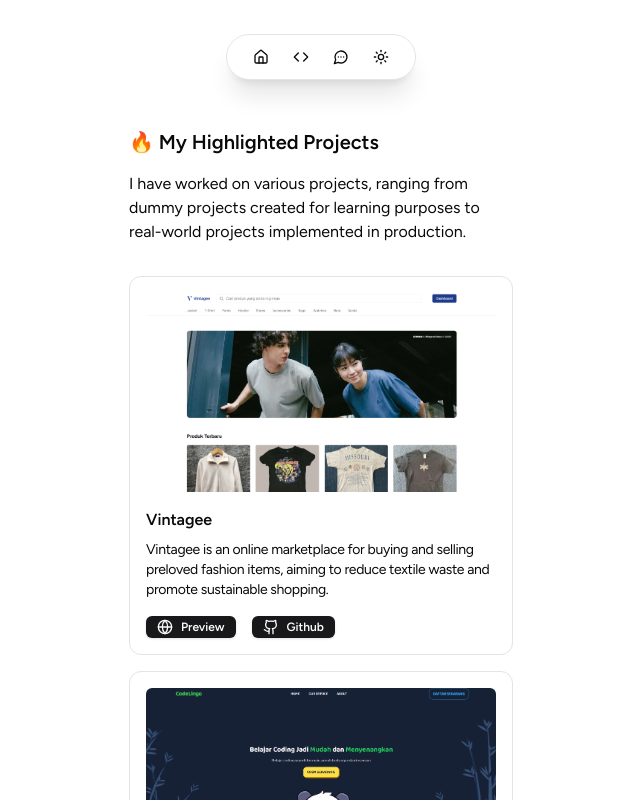
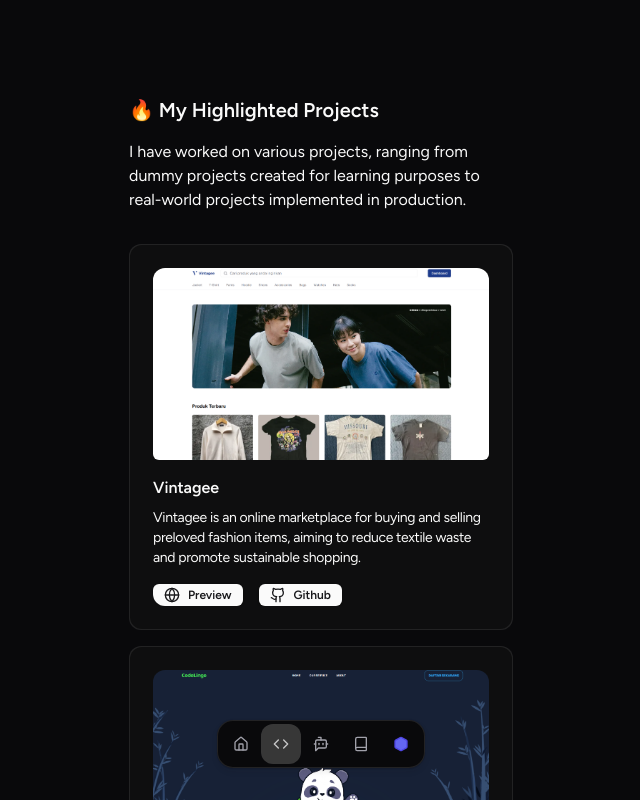
Before and after one commit to Brilliahib/portfolio-v2, a Next.js app: page /project in a window 1280 px wide. Shown: the top 800 px of the page, without its empty margins (319-959 px from the left). Built offline with nearby package versions, Linux system fonts and the light colour scheme.

Commit message:
feat: card with animation and change some layout with high animations

```diff
--- a/package.json
+++ b/package.json
@@ -17,12 +17,14 @@
     "@tanstack/react-query": "^5.62.8",
     "class-variance-authority": "^0.7.1",
     "clsx": "^2.1.1",
+    "framer-motion": "^12.4.11",
     "lucide-react": "^0.468.0",
     "next": "15.1.0",
     "next-themes": "^0.4.4",
     "nextjs-toploader": "^3.7.15",
     "react": "^18.3.1",
     "react-dom": "^18.3.1",
+    "react-github-calendar": "^4.5.6",
     "tailwind-merge": "^2.5.5",
     "tailwindcss-animate": "^1.0.7"
   },
--- a/src/app/globals.css
+++ b/src/app/globals.css
@@ -78,3 +78,26 @@ body {
     @apply bg-background text-foreground;
   }
 }
+
+@layer components {
+  .anim {
+    @apply transition-all duration-300 ease-in-out;
+  }
+
+  .anim-slow {
+    @apply transition-all duration-500 ease-in-out;
+  }
+
+  .anim-fast {
+    @apply transition-all duration-200 ease-in-out;
+  }
+
+  .nav-shadow {
+    box-shadow:
+      inset 0 0 0.5px 1px hsla(0, 0%, 100%, 0.1),
+      0 0 0 1px hsla(230, 13%, 9%, 0.075),
+      0 0.3px 0.4px hsla(230, 13%, 9%, 0.02),
+      0 0.9px 1.5px hsla(230, 13%, 9%, 0.045),
+      0 3.5px 6px hsla(230, 13%, 9%, 0.09);
+  }
+}
--- a/src/app/layout.tsx
+++ b/src/app/layout.tsx
@@ -2,11 +2,11 @@ import type { Metadata } from "next";
 import { Geist, Geist_Mono, Figtree } from "next/font/google";
 import "./globals.css";
 import { ThemeProvider } from "@/components/theme-provider";
-import Navbar from "@/components/atoms/navbar/Navbar";
 import { TooltipProvider } from "@/components/ui/tooltip";
 import Footer from "@/components/organisms/footer/Footer";
 import NextTopLoader from "nextjs-toploader";
 import GlobalProvider from "@/components/organisms/GlobalProvider";
+import Navbar from "@/components/atoms/navbar/Navbar";
 
 const geistSans = Geist({
   variable: "--font-geist-sans",
@@ -61,17 +61,17 @@ export default function RootLayout({
         <main className="font">
           <ThemeProvider
             attribute="class"
-            defaultTheme="system"
+            defaultTheme="dark"
             enableSystem
             disableTransitionOnChange
           >
             <GlobalProvider>
               <TooltipProvider>
                 <NextTopLoader />
-                <Navbar />
-                <main className="flex w-full justify-center px-5 pb-12 pt-32 sm:px-0">
+                <main className="flex w-full justify-center px-5 pb-12 pt-24 sm:px-0">
                   <div className="w-full max-w-sm">
                     {children}
+                    <Navbar />
                     <Footer />
                   </div>
                 </main>
--- a/src/components/atoms/navbar/Navbar.tsx
+++ b/src/components/atoms/navbar/Navbar.tsx
@@ -1,56 +1,106 @@
+"use client";
+
+import { easeInOut, motion } from "framer-motion";
+
+import { useEffect, useState } from "react";
+
+import { useTheme } from "next-themes";
 import Link from "next/link";
-import {
-  House,
-  Code,
-  User,
-  BriefcaseBusiness,
-  Bot,
-  MessageCircleMore,
-} from "lucide-react";
-import { ThemeToggler } from "@/components/theme-toggler";
-import {
-  Tooltip,
-  TooltipContent,
-  TooltipTrigger,
-} from "@/components/ui/tooltip";
-import { Button } from "@/components/ui/button";
+import { usePathname } from "next/navigation";
+import { navItems } from "@/data/data";
 
-const nav = [
-  { icon: <House />, name: "Home", href: "/" },
-  { icon: <Code />, name: "Project", href: "/project" },
-  { icon: <MessageCircleMore />, name: "Guestbook", href: "/soon" },
-];
+const Navbar = () => {
+  const pathname = usePathname();
+  const { theme, setTheme } = useTheme();
 
-export default function Navbar() {
+  const [activeTab, setActiveTab] = useState<number | null>(
+    navItems.find((item) => item.href === pathname)?.id || null,
+  );
+
+  useEffect(() => {
+    setActiveTab(navItems.find((item) => item.href === pathname)?.id || null);
+  }, [pathname]);
+
+  const duration = 0.4;
+
+  const dockVariants = {
+    open: {
+      width: "fit-content",
+      opacity: 1,
+      transition: {
+        easeInOut,
+        duration,
+      },
+    },
+    closed: {
+      width: 0,
+      opacity: 0,
+      transition: {
+        easeInOut,
+        duration,
+      },
+    },
+  };
+
+  const initialX = activeTab !== null ? (activeTab - 1) * 40 : 0;
+
   return (
-    <div className="fixed z-30 flex h-20 w-full items-end justify-center">
-      <div className="absolute top-0 z-40 h-20 w-full bg-gradient-to-b from-white to-transparent dark:from-zinc-950"></div>
-      <div className="z-50 flex items-center gap-x-1 rounded-full border bg-white p-1 px-4 shadow-xl dark:bg-zinc-950">
-        {nav.map((item, i) => (
-          <Tooltip delayDuration={100} key={i}>
-            <TooltipTrigger asChild>
-              <Link href={item.href || "#"}>
-                <Button className="rounded-full" variant="ghost" size="icon">
-                  {item.icon}
-                </Button>
-              </Link>
-            </TooltipTrigger>
-            <TooltipContent>
-              <p>{item.name}</p>
-            </TooltipContent>
-          </Tooltip>
-        ))}
-        <Tooltip delayDuration={100}>
-          <TooltipTrigger asChild>
-            <Button className="rounded-full" variant="ghost" size="icon">
-              <ThemeToggler />
-            </Button>
-          </TooltipTrigger>
-          <TooltipContent>
-            <p>Theme</p>
-          </TooltipContent>
-        </Tooltip>
+    <motion.div
+      variants={dockVariants}
+      initial="closed"
+      animate="open"
+      className="nav-shadow fixed inset-x-0 bottom-8 z-50 mx-auto rounded-2xl bg-popover p-1"
+    >
+      <div className="relative flex items-center">
+        {activeTab !== null && (
+          <motion.span
+            className="absolute bottom-0 top-0 z-[99] w-10 rounded-[12px] bg-primary/40 mix-blend-difference outline-none ring-0 dark:bg-primary/20"
+            initial={{ translateX: initialX, opacity: 0, scale: 0 }}
+            animate={{ translateX: (activeTab - 1) * 40, opacity: 1, scale: 1 }}
+            transition={{ type: "spring", bounce: 0.2, duration: 0.6 }}
+          />
+        )}
+        {navItems.map((item) =>
+          item.href ? (
+            <Link
+              key={item.id}
+              href={item.href}
+              scroll={true}
+              onClick={() => setActiveTab(item.id)}
+              className={`${
+                activeTab === item.id
+                  ? "text-foreground"
+                  : "text-muted-foreground"
+              } group/dock relative h-10 w-10 p-3 text-sm transition-all duration-300 ease-in-out focus-visible:outline-none`}
+              style={{
+                WebkitTapHighlightColor: "transparent",
+              }}
+              aria-label={item.label}
+            >
+              {item.icon}
+              <span className="pointer-events-none absolute -top-8 left-1/2 hidden -translate-x-1/2 -translate-y-2 scale-75 rounded-md border bg-popover p-1 px-1.5 text-[10px] font-medium leading-none text-foreground opacity-0 transition-all duration-200 ease-in-out group-hover/dock:translate-y-0 group-hover/dock:scale-100 group-hover/dock:opacity-100 md:block">
+                {item.label}
+              </span>
+            </Link>
+          ) : (
+            <button
+              key={item.id}
+              onClick={() => {
+                setTheme(theme === "dark" ? "dark" : "dark");
+              }}
+              className={`group/dock relative h-10 w-10 p-3 text-sm text-yellow-500 transition-all duration-300 ease-in-out focus-visible:outline-none dark:text-indigo-600 [&>svg]:fill-yellow-400 dark:[&>svg]:fill-indigo-500`}
+              aria-label="Change theme button"
+            >
+              {item.icon}
+              <span className="pointer-events-none absolute -top-8 left-1/2 hidden -translate-x-1/2 -translate-y-2 scale-75 rounded-md border bg-popover p-1 px-1.5 text-[10px] font-medium leading-none text-foreground opacity-0 transition-all duration-200 ease-in-out group-hover/dock:translate-y-0 group-hover/dock:scale-100 group-hover/dock:opacity-100 md:block">
+                {item.label}
+              </span>
+            </button>
+          ),
+        )}
       </div>
-    </div>
+    </motion.div>
   );
-}
+};
+
+export default Navbar;
--- a/src/components/molecules/card/CardProjectList.tsx
+++ b/src/components/molecules/card/CardProjectList.tsx
@@ -1,5 +1,5 @@
 import { Badge } from "@/components/ui/badge";
-import { Card, CardContent } from "@/components/ui/card";
+import { BentoCard } from "@/components/ui/bento-card";
 import { projects } from "@/data/data";
 import { Github, Globe } from "lucide-react";
 import Image from "next/image";
@@ -9,8 +9,7 @@ export default function CardProjectList() {
   return (
     <div className="space-y-4">
       {projects.map((project) => (
-        <Card key={project.id}>
-          <CardContent className="p-4">
+        <BentoCard key={project.id}>
           <div className="space-y-4">
             <Image
               src={project.image}
@@ -47,8 +46,7 @@ export default function CardProjectList() {
               </Badge>
             </div>
           </div>
-          </CardContent>
-        </Card>
+        </BentoCard>
       ))}
     </div>
   );
--- a/src/components/organisms/home/HomeAbout.tsx
+++ b/src/components/organisms/home/HomeAbout.tsx
@@ -1,3 +1,4 @@
+import CardGithubStats from "@/components/atoms/card/CardGithubStats";
 import Marquee from "@/components/ui/marquee";
 import Image from "next/image";
 
@@ -50,7 +51,7 @@ export default function HomeAbout() {
   ];
   return (
     <>
-      <section className="pt-24">
+      <section className="space-y-7 pt-24">
         <div className="space-y-4">
           <h1 className="text-xl font-semibold">Who is me?</h1>
           <p className="tracking-tight">
@@ -68,7 +69,7 @@ export default function HomeAbout() {
             code.
           </p>
         </div>
-        <div className="relative mt-7 overflow-hidden">
+        <div className="relative overflow-hidden">
           <Marquee pauseOnHover className="[--duration:20s]">
             {tech.map((item, i) => (
               <div
@@ -89,6 +90,7 @@ export default function HomeAbout() {
           <div className="pointer-events-none absolute inset-y-0 left-0 w-1/5 bg-gradient-to-r from-white dark:from-background"></div>
           <div className="pointer-events-none absolute inset-y-0 right-0 w-1/5 bg-gradient-to-l from-white dark:from-background"></div>
         </div>
+        <CardGithubStats />
       </section>
     </>
   );
--- /dev/null
+++ b/src/components/ui/bento-card.tsx
@@ -0,0 +1,61 @@
+"use client";
+
+import { useMouse } from "@/hooks/use-mouse";
+import { cn } from "@/lib/utils";
+import { ArrowUpRightIcon } from "lucide-react";
+import type { ReactNode } from "react";
+
+export const BentoCard = ({
+  withArrow = false,
+  circleSize = 400,
+  className,
+  children,
+}: {
+  withArrow?: boolean;
+  circleSize?: number;
+  children?: ReactNode;
+  className?: string;
+}) => {
+  const [mouse, parentRef] = useMouse();
+
+  return (
+    <div
+      className="group relative h-full transform-gpu overflow-hidden rounded-xl bg-white/10 p-6 transition-transform hover:scale-[1.01] active:scale-90"
+      ref={parentRef}
+    >
+      {withArrow && (
+        <ArrowUpRightIcon className="absolute right-2 top-2 z-10 size-5 translate-y-4 text-neutral-300 opacity-0 transition-all group-hover:translate-y-0 group-hover:opacity-100" />
+      )}
+      <div
+        className={cn(
+          "absolute -translate-x-1/2 -translate-y-1/2 transform-gpu rounded-full transition-transform duration-500 group-hover:scale-[3]",
+          mouse.elementX === null || mouse.elementY === null
+            ? "opacity-0"
+            : "opacity-100",
+        )}
+        style={{
+          maskImage: `radial-gradient(${
+            circleSize / 2
+          }px circle at center, white, transparent)`,
+          width: `${circleSize}px`,
+          height: `${circleSize}px`,
+          left: `${mouse.elementX}px`,
+          top: `${mouse.elementY}px`,
+          background:
+            "linear-gradient(135deg, #9216AE, #a7317b, #9A63F2, #a7317b)",
+        }}
+      />
+      <div className="absolute inset-px rounded-xl bg-neutral-950/80" />
+      {children && (
+        <div
+          className={cn(
+            "relative grid overflow-hidden rounded-xl border-neutral-950",
+            className,
+          )}
+        >
+          {children}
+        </div>
+      )}
+    </div>
+  );
+};
--- a/src/data/data.tsx
+++ b/src/data/data.tsx
@@ -1,3 +1,37 @@
+import { Book, BotMessageSquare, Code, Hexagon, Home } from "lucide-react";
+
+export const navItems = [
+  {
+    id: 1,
+    label: "Home",
+    href: "/",
+    icon: <Home className="h-full w-full" />,
+  },
+  {
+    id: 2,
+    label: "Project",
+    href: "/project",
+    icon: <Code className="h-full w-full" />,
+  },
+  {
+    id: 3,
+    label: "Chatbot",
+    href: "#",
+    icon: <BotMessageSquare className="h-full w-full" />,
+  },
+  {
+    id: 4,
+    label: "Guestbook",
+    href: "#",
+    icon: <Book className="h-full w-full" />,
+  },
+  {
+    id: 5,
+    label: "Theme",
+    icon: <Hexagon className="h-full w-full" />,
+  },
+];
+
 export const projectLast = [
   {
     id: 1,
--- /dev/null
+++ b/src/hooks/use-mouse.tsx
@@ -0,0 +1,59 @@
+"use client";
+import { type RefObject, useLayoutEffect, useRef, useState } from "react";
+
+interface MouseState {
+  x: number | null;
+  y: number | null;
+  elementX: number | null;
+  elementY: number | null;
+  elementPositionX: number | null;
+  elementPositionY: number | null;
+}
+
+export function useMouse(): [MouseState, RefObject<HTMLDivElement>] {
+  const [state, setState] = useState<MouseState>({
+    x: null,
+    y: null,
+    elementX: null,
+    elementY: null,
+    elementPositionX: null,
+    elementPositionY: null,
+  });
+
+  const ref = useRef<HTMLDivElement>(null);
+
+  useLayoutEffect(() => {
+    const handleMouseMove = (event: MouseEvent) => {
+      const newState: Partial<MouseState> = {
+        x: event.pageX,
+        y: event.pageY,
+      };
+
+      if (ref.current instanceof Element) {
+        const { left, top } = ref.current.getBoundingClientRect();
+        const elementPositionX = left + window.scrollX;
+        const elementPositionY = top + window.scrollY;
+        const elementX = event.pageX - elementPositionX;
+        const elementY = event.pageY - elementPositionY;
+
+        newState.elementX = elementX;
+        newState.elementY = elementY;
+        newState.elementPositionX = elementPositionX;
+        newState.elementPositionY = elementPositionY;
+      }
+
+      setState((s) => ({
+        ...s,
+        ...newState,
+      }));
+    };
+
+    document.addEventListener("mousemove", handleMouseMove);
+
+    return () => {
+      document.removeEventListener("mousemove", handleMouseMove);
+    };
+  }, []);
+
+  return [state, ref as RefObject<HTMLDivElement>];
+}
```
Also changed, not shown: src/components/atoms/card/CardGithubStats.tsx (added, +23 -0 lines), src/components/organisms/home/HomeJumbotron.tsx (+16 -5 lines), src/components/organisms/home/HomeProject.tsx (+4 -8 lines), public/assets/map.webp (added), 1 other file (tests, documents, lock files or other folders). Lines whose indentation alone changed are shown as unchanged.
